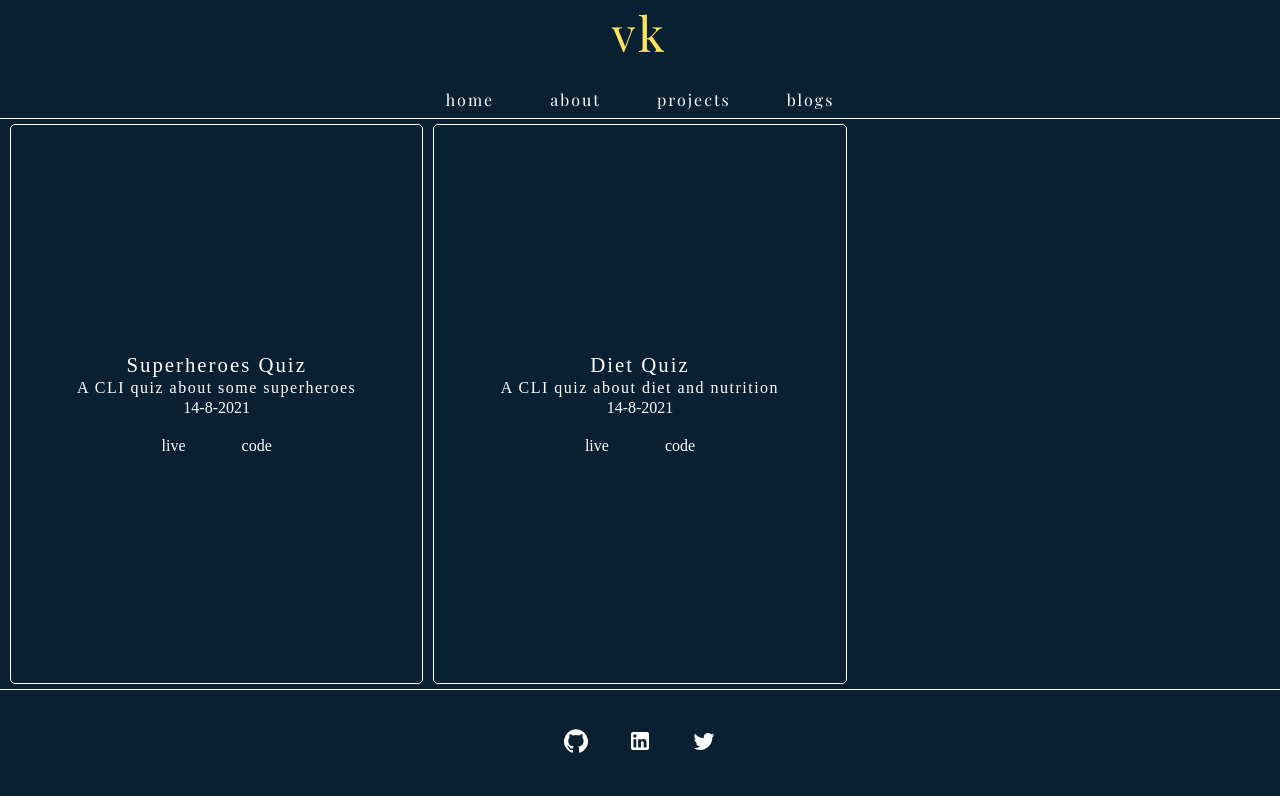
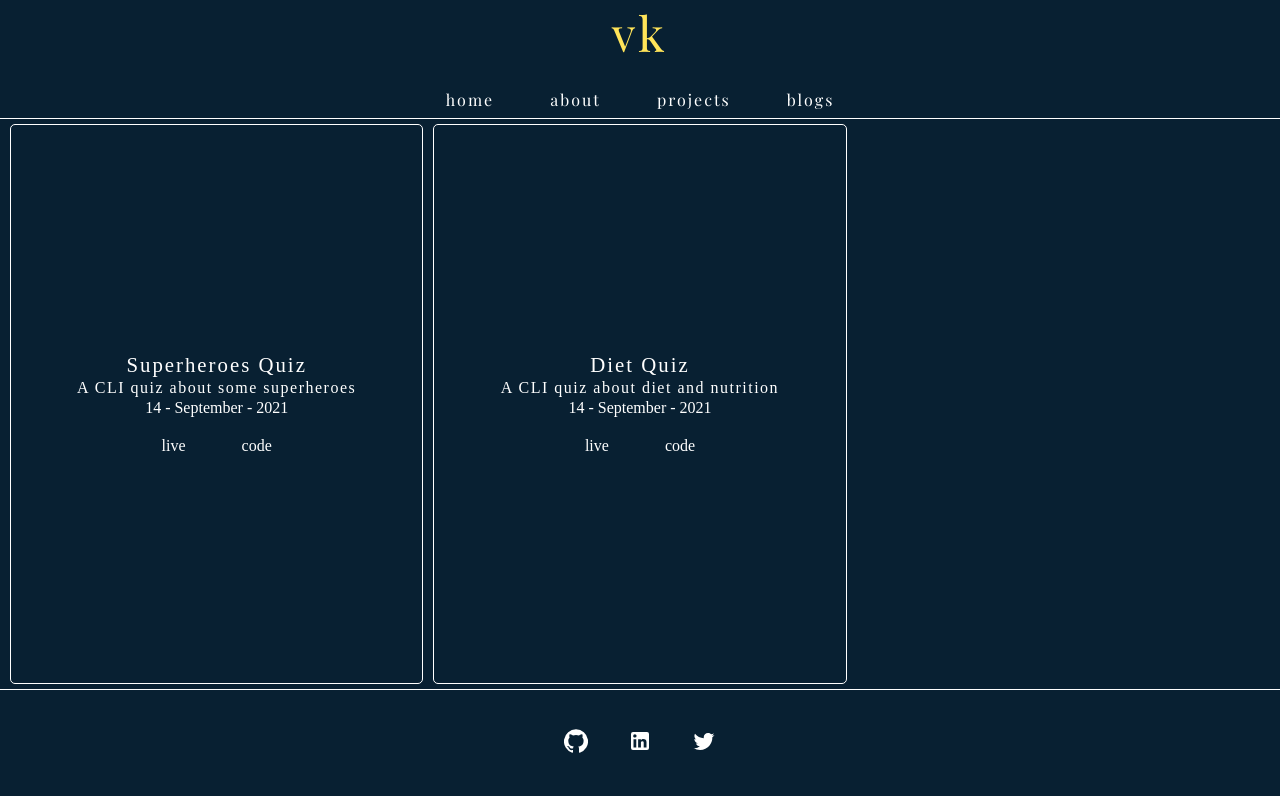
Before and after one commit to foolhardy21/markfour-neogcamp, a React (Create React App) app: page /projects in a window 1280 px wide. Built offline with nearby package versions, Linux system fonts and the light colour scheme.

Commit message:
style - project dateformat

```diff
--- a/src/pages/Project/Project.js
+++ b/src/pages/Project/Project.js
@@ -1,6 +1,6 @@
 import React from 'react'
 import styles from './Project.module.css'
-import projects from './projectdata'
+import {projects, months} from './projectdata'
 
 const Project = () => {
     return (
@@ -11,7 +11,7 @@ const Project = () => {
                     return <article key={url} className={styles.projectarticle}>
                         <div className={styles.projecthead}>{name}</div>
                         <div className={styles.projectdescr}>{description}</div>
-                        <div className={styles.projectdate}>{date.getDate()}-{date.getMonth()}-{date.getFullYear()}</div>
+                        <div className={styles.projectdate}>{date.getDate()} - {months[date.getMonth()]} - {date.getFullYear()}</div>
                         <div className={styles.projectlinks}>
                             <a href={url} target='_blank' rel='noreferrer' className={styles.projectlive}>live</a>
                             <a href={source} target='_blank' rel='noreferrer' className={styles.projectcode}>code</a>
--- a/src/pages/Project/projectdata.js
+++ b/src/pages/Project/projectdata.js
@@ -2,17 +2,19 @@ const projects = [
     {
         name: 'Superheroes Quiz',
         description: 'A CLI quiz about some superheroes',
-        date: new Date('2021-09-14'),
+        date: new Date('2021-9-14'),
         url: 'https://replit.com/@foolhardy21/mkone?v=1',
         source: 'https://github.com/foolhardy21/markOne-neogcamp',
     },
     {
         name: 'Diet Quiz',
         description: 'A CLI quiz about diet and nutrition',
-        date: new Date('2021-09-14'),
+        date: new Date('2021-9-14'),
         url: 'https://replit.com/@foolhardy21/mktwo?v=1',
         source: 'https://replit.com/@foolhardy21/mktwo?v=1',
     },
 ]
 
-export default projects
+const months = ['January', 'February', 'March', 'April', 'May', 'June', 'July', 'August', 'September', 'October', 'November', 'December']
+
+export {projects, months}
```
